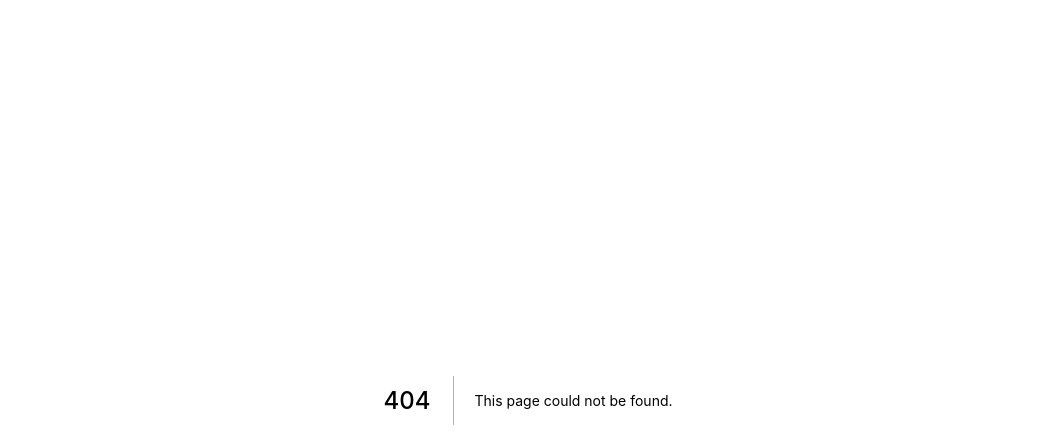
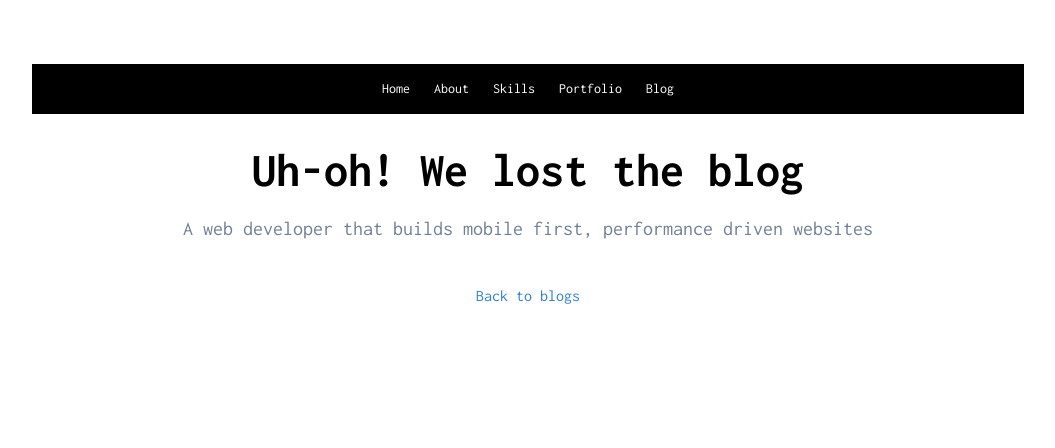
Before and after one commit to markmead/portfolio, a Next.js app: page /blogs/1 in a window 1280 px wide. Before the commit this address had no page. Shown: the top 448 px of the page, without its empty margins (112-1167 px from the left). Built offline with nearby package versions, Linux system fonts and the light colour scheme; no server answers; what @tailwindcss/ui would draw is missing.

Commit message:
Add blog setup

```diff
--- /dev/null
+++ b/components/blog-card/date.js
@@ -0,0 +1,8 @@
+import { parseISO, format } from 'date-fns'
+
+function Date({ value }) {
+  const date = parseISO(value)
+  return <time dateTime={value}>{format(date, 'LLLL d, yyyy')}</time>
+}
+
+export default Date
--- /dev/null
+++ b/components/blog-card/index.js
@@ -0,0 +1,20 @@
+import Link from 'next/link'
+import Date from '../blog-card/date'
+
+function BlogCard({ item }) {
+  return (
+    <Link href='/blogs/[id]' as={`/blogs/${item.id}`}>
+      <a className='flex flex-col p-6 bg-gray-50 hover:bg-blue-600 group'>
+        <h3 className='mt-1 text-xl font-semibold leading-7 group-hover:text-white'>{item.title}</h3>
+        <p className='mt-3 text-base leading-6 text-gray-500 truncate group-hover:text-gray-100'>{item.body}</p>
+        <div className='flex items-center pt-5 mt-5 border-t border-gray-200'>
+          <div className='flex text-sm leading-5 text-gray-500 group-hover:text-white'>
+            <Date value={item.updated_at} />
+          </div>
+        </div>
+      </a>
+    </Link>
+  )
+}
+
+export default BlogCard
--- a/components/navbar/index.js
+++ b/components/navbar/index.js
@@ -8,7 +8,7 @@ export default function Navbar() {
         <NavLink path='/about' title='About' />
         <NavLink path='/skills' title='Skills' />
         <NavLink path='/portfolio' title='Portfolio' />
-        <NavLink path='/blog' title='Blog' />
+        <NavLink path='/blogs' title='Blog' />
       </div>
     </nav>
   )
--- a/components/page-heading/index.js
+++ b/components/page-heading/index.js
@@ -1,7 +1,5 @@
 export default function PageHeading({ title }) {
   return (
-    <h1 className='text-3xl font-bold leading-tight text-center text-gray-900 sm:leading-none sm:text-4xl md:text-5xl'>
-      {title}
-    </h1>
+    <h1 className='text-3xl font-bold leading-tight text-center sm:leading-none sm:text-4xl md:text-5xl'>{title}</h1>
   )
 }
--- /dev/null
+++ b/data/blogs.js
@@ -0,0 +1,20 @@
+const blogs = [
+  {
+    id: '1',
+    category: 'Blog',
+    title: 'First blog',
+    text: 'Dummy text',
+    publish_date: '12/12/2020',
+    time_to_read: '4 min',
+  },
+  {
+    id: '2',
+    category: 'Code',
+    title: 'Second blog',
+    text: 'Extra dummy text',
+    publish_date: '11/04/2020',
+    time_to_read: '2 min',
+  },
+]
+
+export default blogs
--- /dev/null
+++ b/pages/api/blogs/index.js
@@ -0,0 +1,16 @@
+import fetch from 'isomorphic-fetch'
+
+// FUTURE: Update to Rails app link
+const API = 'http://localhost:4000/blogs'
+
+export function getBlogs() {
+  fetch(API)
+    .then((res) => res)
+    .catch((e) => console.log(e))
+}
+
+export function getBlog(id) {
+  fetch(`${API}/${id}`)
+    .then((res) => res)
+    .catch((e) => console.log(e))
+}
--- a/pages/blog.js
+++ /dev/null
@@ -1,21 +0,0 @@
-import Head from 'next/head'
-
-import Layout from '../components/layout'
-import PageHeading from '../components/page-heading'
-import PageSubHeading from '../components/page-sub-heading'
-
-export default function Blog() {
-  return (
-    <>
-      <Head>
-        <title>Blog | Mark Mead - Web Developer, Essex</title>
-        <meta name='description' content='A blog will be here soon' />
-      </Head>
-
-      <Layout>
-        <PageHeading title='🚧 Under construction 🚧' />
-        <PageSubHeading title='I will be building a Ruby on Rails app that will manage the blogs' />
-      </Layout>
-    </>
-  )
-}
--- /dev/null
+++ b/pages/blogs/[id].js
@@ -0,0 +1,49 @@
+import Head from 'next/head'
+import Link from 'next/link'
+
+import Layout from '../../components/layout'
+import PageHeading from '../../components/page-heading'
+import PageSubHeading from '../../components/page-sub-heading'
+import { getBlog } from '../api/blogs'
+
+function Post({ post }) {
+  const postTitle = post ? post.title : 'Uh-oh! We lost the blog'
+
+  return (
+    <>
+      <Head>
+        <title>Hello | Mark Mead - Web Developer, Essex</title>
+        <meta name='description' content='23 year old web developer specialising in Essex' />
+      </Head>
+
+      <Layout>
+        <PageHeading title={postTitle} />
+        <PageSubHeading title='A web developer that builds mobile first, performance driven websites' />
+
+        {post && (
+          <div className='max-w-2xl p-5 mx-auto mt-5 sm:mt-10 bg-gray-50'>
+            <div>{post.body}</div>
+          </div>
+        )}
+
+        {!post && (
+          <div className='mt-5 text-center sm:mt-10'>
+            <Link href='/blogs'>
+              <a className='text-blue-600 hover:underline'>Back to blogs</a>
+            </Link>
+          </div>
+        )}
+      </Layout>
+    </>
+  )
+}
+
+Post.getInitialProps = async ({ query }) => {
+  const res = await getBlog(query.id)
+  if (!res) return {}
+
+  const json = await res.json()
+  return { post: json }
+}
+
+export default Post
--- /dev/null
+++ b/pages/blogs/index.js
@@ -0,0 +1,38 @@
+import Head from 'next/head'
+
+import { getBlogs } from '../api/blogs'
+
+import Layout from '../../components/layout'
+import PageHeading from '../../components/page-heading'
+import PageSubHeading from '../../components/page-sub-heading'
+import BlogCard from '../../components/blog-card'
+
+function Blog({ blogs }) {
+  return (
+    <>
+      <Head>
+        <title>Blog | Mark Mead - Web Developer, Essex</title>
+        <meta name='description' content='A blog will be here soon' />
+      </Head>
+
+      <Layout>
+        <PageHeading title='🚧 Under construction 🚧' />
+        <PageSubHeading title='90% of the work has been done...' />
+
+        <div className='max-w-lg mx-auto mt-5 space-y-5 sm:mt-10'>
+          {blogs && blogs.map((item) => <BlogCard item={item} key={item.id} />)}
+        </div>
+      </Layout>
+    </>
+  )
+}
+
+Blog.getInitialProps = async () => {
+  const res = await getBlogs()
+  if (!res) return {}
+
+  const json = await res.json()
+  return { blogs: json }
+}
+
+export default Blog
--- a/pages/portfolio.js
+++ b/pages/portfolio.js
@@ -18,6 +18,7 @@ function Portfolio() {
       <Layout>
         <PageHeading title='Featured work' />
         <PageSubHeading title="Here's a collection of websites that I have built/worked on" />
+
         <div className='mt-5 space-y-5 sm:grid sm:grid-cols-2 sm:gap-8 sm:mt-10 sm:space-y-0'>
           {projects.map((project) => {
             return <PortfolioItem data={project} key={project.brand} />
--- a/tailwind.config.js
+++ b/tailwind.config.js
@@ -12,6 +12,7 @@ module.exports = {
   variants: {
     padding: ['responsive', 'first'],
     backgroundColor: ['hover', 'focus', 'odd'],
+    color: ['hover', 'focus', 'group-hover'],
   },
   plugins: [require('@tailwindcss/ui')],
 }
```
Also changed, not shown: package.json (+5 -2 lines), 1 other file (tests, documents, lock files or other folders).
